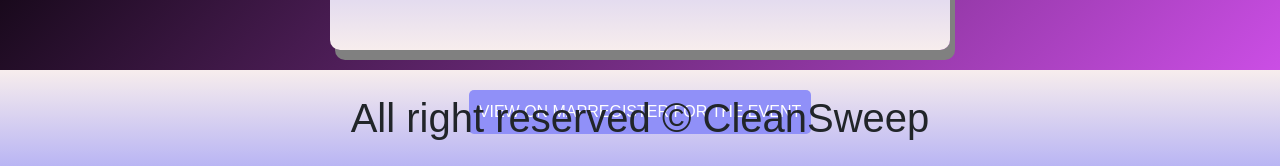
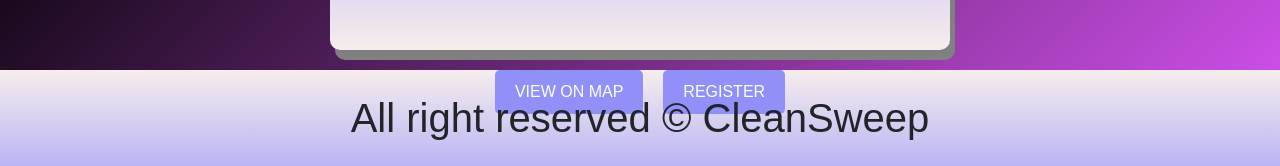
Before and after one commit to Abhranil1033/FYP_2024, a React (Create React App) app in the folder frontend/: page /details in a window 1280 px wide. Shown: the part 786-952 px from the top of the page. Built offline with nearby package versions, Linux system fonts and the light colour scheme; a web font is replaced by a local one.

Commit message:
backend for adding new users to chat

```diff
--- a/frontend/package.json
+++ b/frontend/package.json
@@ -51,5 +51,5 @@
       "last 1 safari version"
     ]
   },
-  "proxy": "http://192.168.210.90:5000"
+  "proxy": "http://192.168.43.42:5000"
 }
--- a/frontend/src/components/Details.css
+++ b/frontend/src/components/Details.css
@@ -28,23 +28,26 @@
     word-wrap: break-word;
 }
 
-.detailsButton{
+.eventDetailsButton {
     display: flex;
-    flex-direction: row;
-    align-items: center;
-    justify-content: space-around;
-    margin-top: 40px;
-    padding: 10px;
+    justify-content: space-between;
+    margin-top: 20px; /* Add some top margin for separation */
+  }
+
+  .eventDetailsButton a {
     background-color: rgb(144, 144, 248);
-    border-radius: 5px;
-}
-
-.registerLink{
     color: white;
     text-decoration: none;
-}
+    padding: 10px 20px; /* Adjust padding for button size */
+    border-radius: 5px;
+    transition: background-color 0.3s ease; /* Add smooth transition effect */
+  }
 
-.detailsButton :hover{
-    transform: scale(0.99);
-    transition: 0.4s;
-}
+  .eventDetailsButton a:hover {
+    background-color: rgba(144, 144, 248, 0.8); /* Darken the background color on hover */
+  }
+
+  .eventDetSubButton{
+    margin-left: 10px;
+    margin-right: 10px;
+  }
--- a/frontend/src/components/Details.js
+++ b/frontend/src/components/Details.js
@@ -3,6 +3,10 @@
 import 'react-slideshow-image/dist/styles.css'
 import './Details.css';
 import { Link } from "react-router-dom";
+import axios from 'axios';
+import { jwtDecode } from "jwt-decode";
+import { toast } from 'react-hot-toast';
+
 
 const spanStyle = {
   padding: '20px',
@@ -33,6 +37,37 @@
   },
 ];
 
+const addToGroup = async (e) => {
+  e.preventDefault();
+
+  try {
+    // Retrieve the stored chat ID and user ID
+    const storedAuth = JSON.parse(localStorage.getItem("auth"));
+    const token = storedAuth.token;
+    const decodedToken = jwtDecode(token);
+    const userId = decodedToken._id;
+
+    const storedChatId = localStorage.getItem("chatId");
+
+    if (!storedChatId) {
+      throw new Error("Chat ID not found");
+    }
+
+    // Make a POST request to the backend endpoint to add the user to the chat group
+    const addUserRes = await axios.put("/api/v1/chat/add", {
+      chatId: storedChatId,
+      userId: userId
+    });
+
+    console.log("User added to chat group:", addUserRes.data);
+
+    // Handle success...
+  } catch (error) {
+    console.log(error);
+    toast.error("Failed to add user to chat group");
+  }
+}
+
 const Details = () => {
   return (
     <div className='slide-container'>
@@ -53,9 +88,11 @@
           <p>Date : 12/05/2024</p>
           <p>Time : 12 : 00 PM</p>
         </div>
-        <div className='detailsButton'>
-          <Link className='registerLink'>VIEW ON MAP</Link>
-          <Link to='/event/chat' className='registerLink'>REGISTER FOR THE EVENT</Link>
+        <div className='eventDetailsButton'>
+          {/* <Link className='registerLink'>VIEW ON MAP</Link>
+          <Link to='/event/chat' className='registerLink'>REGISTER FOR THE EVENT</Link> */}
+          <Link className='eventDetSubButton'>VIEW ON MAP</Link>
+          <Link to='/event/chat' className='eventDetSubButton' onClick={addToGroup}>REGISTER</Link>
         </div>
       </div>
     </div>
--- a/frontend/src/components/Upload.js
+++ b/frontend/src/components/Upload.js
@@ -6,7 +6,6 @@
 import UploadIcon from '@mui/icons-material/Upload';
 import { toast } from 'react-hot-toast';
 import axios from 'axios';
-// import { useAuth } from '../context/auth';
 import { jwtDecode } from "jwt-decode";
 
 
@@ -75,7 +74,6 @@
       console.log("Event created:", res.data);
       toast.success("Uploaded successfully");
 
-
       //reset after uploading
       setDistrict("");
       setStatE("");
@@ -85,7 +83,6 @@
       setTime("");
       setFileName("No selected file");
       setImage(null);
-
 
 
 
```
Also changed, not shown: 2 other files (tests, documents, lock files or other folders).
